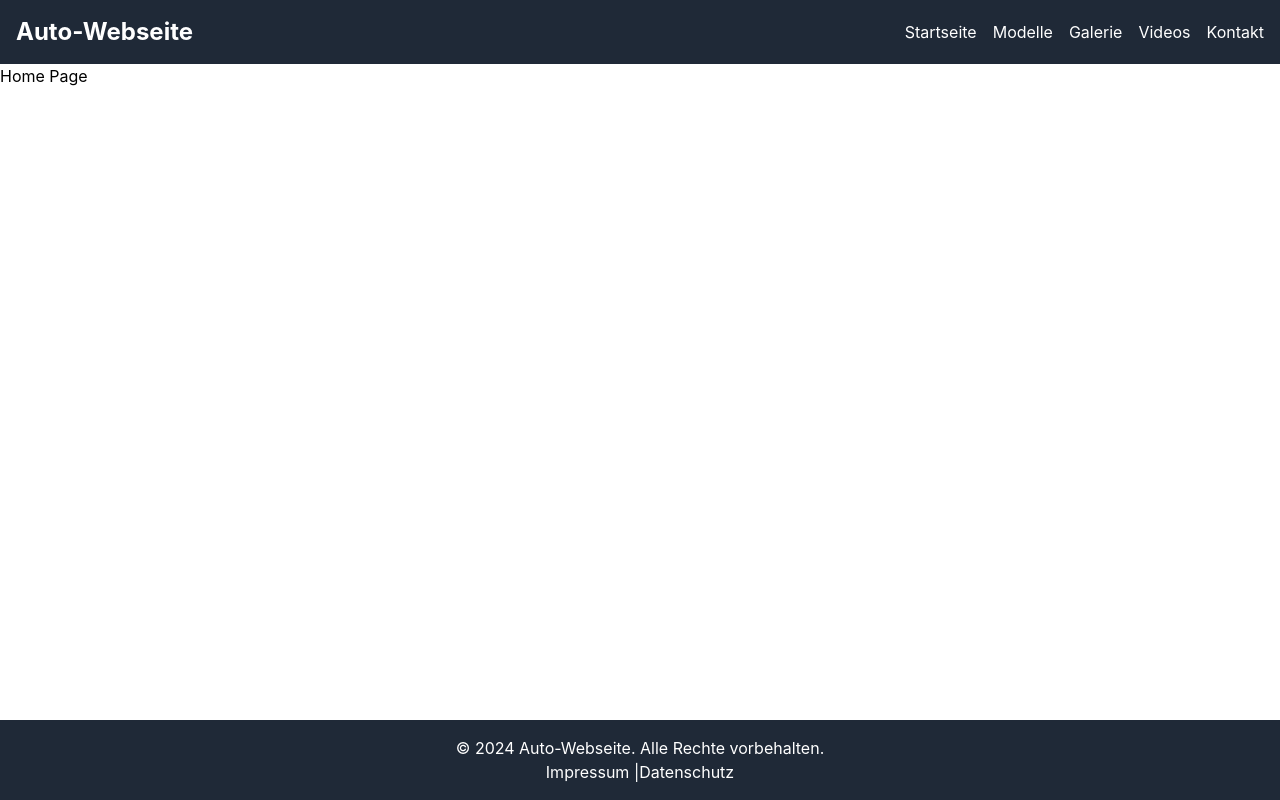
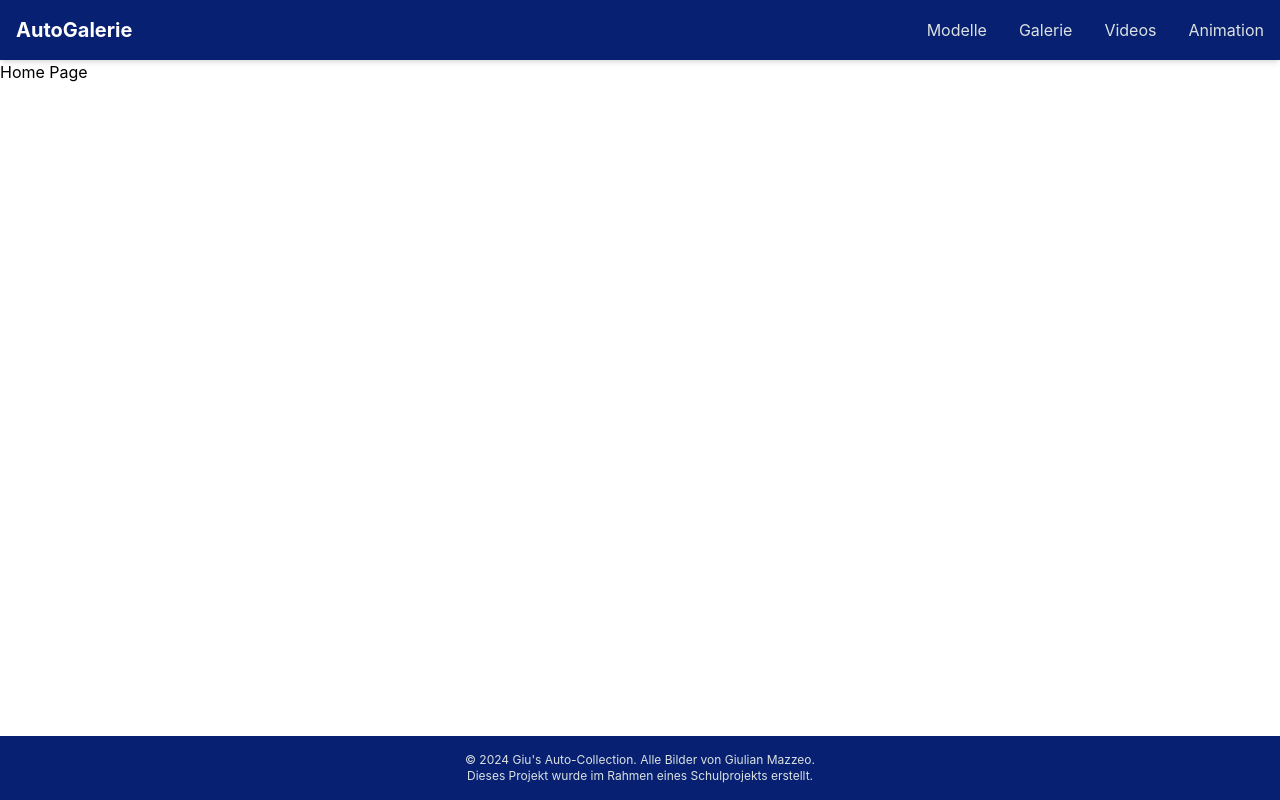
Before and after one commit to Giu1447/Autogalerie, a React (Create React App) app: page / in a window 1280 px wide. Built offline with nearby package versions, Linux system fonts and the light colour scheme.

Commit message:
header and footer

```diff
--- a/src/App.js
+++ b/src/App.js
@@ -7,7 +7,6 @@ import Home from './pages/Home';
 import Modelle from './pages/Modelle';
 import Galerie from './pages/Galerie';
 import Videos from './pages/Videos';
-import Kontakt from './pages/Kontakt';
 import Animation from './pages/Animation';
 
 const App = () => {
@@ -21,7 +20,6 @@ const App = () => {
             <Route path="/modelle" element={<Modelle />} />
             <Route path="/galerie" element={<Galerie />} />
             <Route path="/videos" element={<Videos />} />
-            <Route path="/kontakt" element={<Kontakt />} />
             <Route patht= "/animation" element={<Animation />} />
           </Routes>
         </main>
--- a/src/components/footer.js
+++ b/src/components/footer.js
@@ -2,13 +2,10 @@ import React from 'react';
 
 const Footer = () => {
   return (
-    <footer className="bg-gray-800 text-white p-4 mt-8">
+    <footer className="bg-main text-third p-4 mt-8 text-xs">
       <div className="container mx-auto text-center">
-        <p>&copy; 2024 Auto-Webseite. Alle Rechte vorbehalten.</p>
-        <p>
-          <a href="#" className="hover:text-gray-400">Impressum</a> |
-          <a href="#" className="hover:text-gray-400">Datenschutz</a>
-        </p>
+        <p>&copy; 2024 Giu's Auto-Collection. Alle Bilder von Giulian Mazzeo.</p>
+        <p>Dieses Projekt wurde im Rahmen eines Schulprojekts erstellt.</p>
       </div>
     </footer>
   );
--- a/src/components/header.js
+++ b/src/components/header.js
@@ -3,29 +3,48 @@ import { Link } from 'react-router-dom';
 
 const Header = () => {
   return (
-    <header className="bg-gray-800 text-white p-4">
+    <header className="bg-main p-4 shadow-md">
       <div className="container mx-auto flex justify-between items-center">
-        <Link to="/" className="text-2xl font-bold">
-          Auto-Webseite
-        </Link>
-        <nav>
-          <ul className="flex space-x-4">
-            <li>
-              <Link to="/" className="hover:text-gray-400">Startseite</Link>
-            </li>
-            <li>
-              <Link to="/modelle" className="hover:text-gray-400">Modelle</Link>
-            </li>
-            <li>
-              <Link to="/galerie" className="hover:text-gray-400">Galerie</Link>
-            </li>
-            <li>
-              <Link to="/videos" className="hover:text-gray-400">Videos</Link>
-            </li>
-            <li>
-              <Link to="/kontakt" className="hover:text-gray-400">Kontakt</Link>
-            </li>
-          </ul>
+        <div className="text-white text-xl font-bold">
+          <Link to="/">AutoGalerie</Link>
+        </div>
+        <nav className="space-x-8 relative">
+          <Link
+            to="/modelle"
+            className="text-third transition duration-300 relative
+              after:block after:content-[''] after:absolute after:bottom-0 after:left-0 after:h-[2px] after:bg-second
+              after:w-full after:scale-x-0 hover:after:scale-x-100 after:transition after:duration-300
+              after:origin-left"
+          >
+            Modelle
+          </Link>
+          <Link
+            to="/galerie"
+            className="text-third transition duration-300 relative
+              after:block after:content-[''] after:absolute after:bottom-0 after:left-0 after:h-[2px] after:bg-second
+              after:w-full after:scale-x-0 hover:after:scale-x-100 after:transition after:duration-300
+              after:origin-left"
+          >
+            Galerie
+          </Link>
+          <Link
+            to="/videos"
+            className="text-third transition duration-300 relative
+              after:block after:content-[''] after:absolute after:bottom-0 after:left-0 after:h-[2px] after:bg-second
+              after:w-full after:scale-x-0 hover:after:scale-x-100 after:transition after:duration-300
+              after:origin-left"
+          >
+            Videos
+          </Link>
+          <Link
+            to="/animation"
+            className="text-third transition duration-300 relative
+              after:block after:content-[''] after:absolute after:bottom-0 after:left-0 after:h-[2px] after:bg-second
+              after:w-full after:scale-x-0 hover:after:scale-x-100 after:transition after:duration-300
+              after:origin-left"
+          >
+            Animation
+          </Link>
         </nav>
       </div>
     </header>
--- a/tailwind.config.js
+++ b/tailwind.config.js
@@ -4,7 +4,13 @@ module.exports = {
     "./src/**/*.{js,jsx,ts,tsx}",
   ],
   theme: {
-    extend: {},
+    extend: {
+      colors: {
+        'main' : '#082072',
+        'second' : '#9a9285',
+        'third' : '#dbe2e1'
+      }
+    },
   },
   plugins: [],
 }
```
Also changed, not shown: src/pages/Kontakt.js (deleted).
